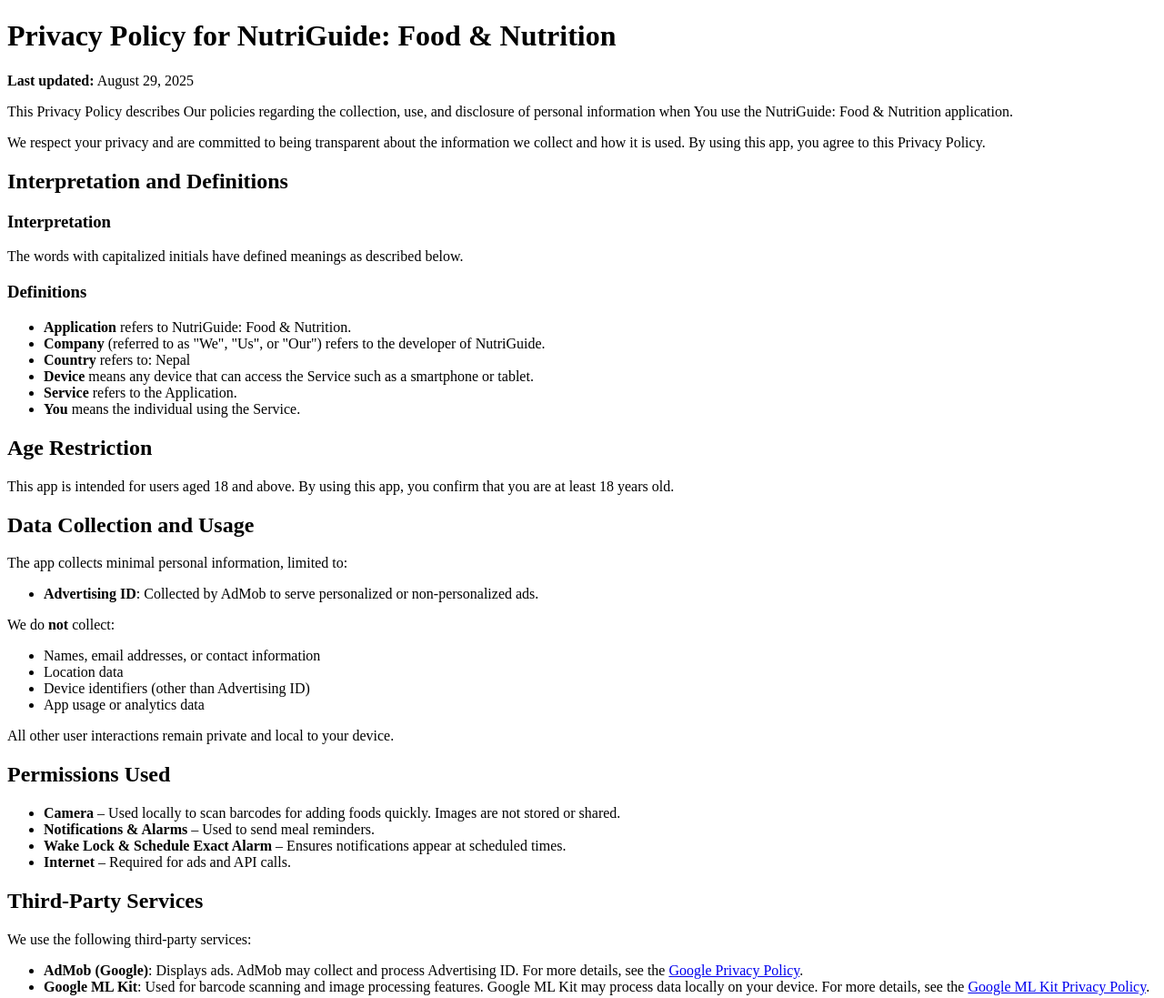
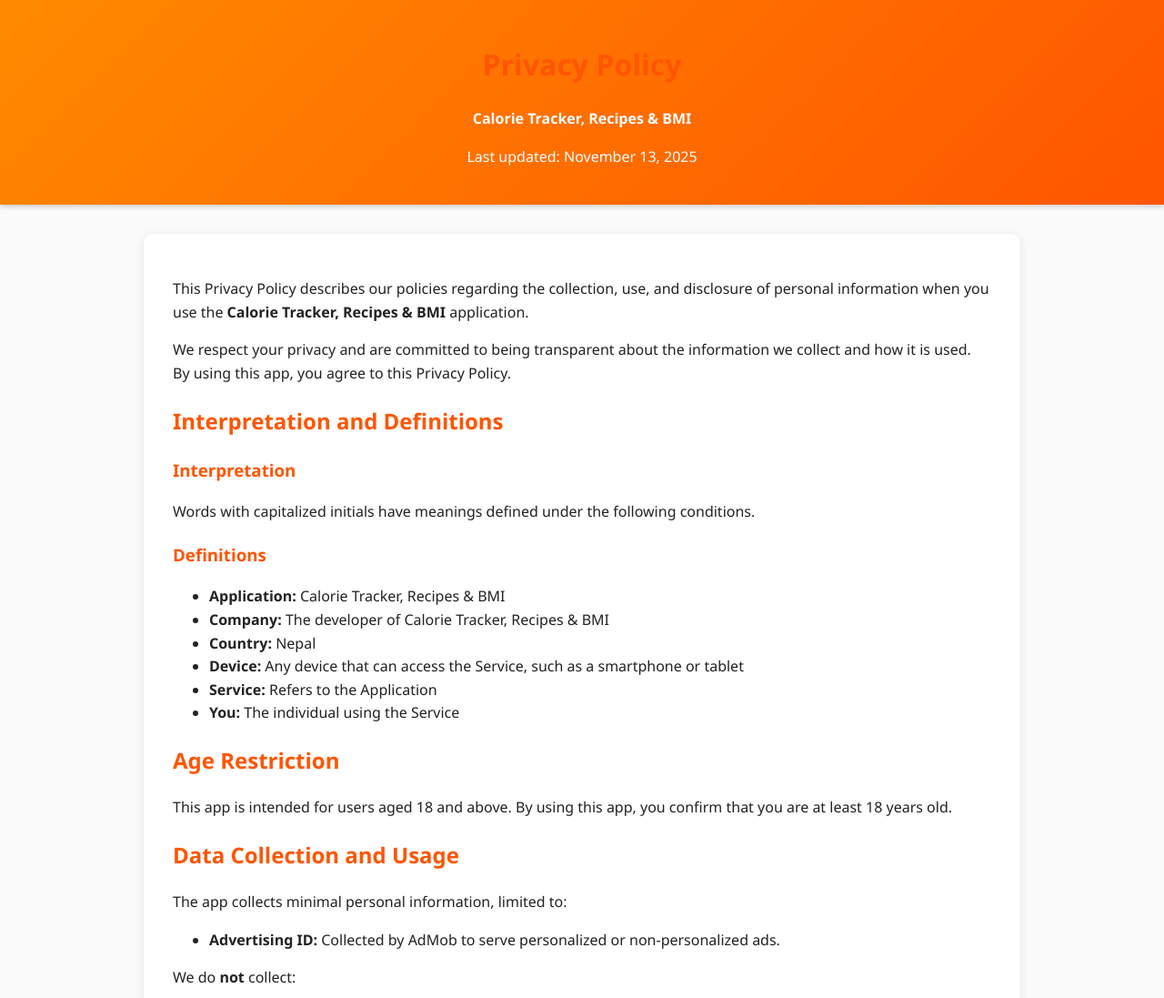
Before and after one commit to Amritbhandari111/nutriguide-privacy-policy, a plain HTML site: page index.html in a window 1280 px wide. Shown: the top 1097 px of the page at 91% size. Drawn offline with Linux system fonts and the light colour scheme.

Commit message:
Revise Privacy Policy for Calorie Tracker app
Updated privacy policy content and structure for the Calorie Tracker application, including new meta tags and styling.

```diff
--- a/index.html
+++ b/index.html
@@ -1,30 +1,77 @@
 <!DOCTYPE html>
 <html lang="en">
 <head>
-  <meta charset="UTF-8">
-  <title>Privacy Policy</title>
+  <meta charset="UTF-8" />
+  <meta name="viewport" content="width=device-width, initial-scale=1.0" />
+  <meta name="description" content="Privacy Policy for Calorie Tracker, Recipes & BMI App" />
+  <title>Privacy Policy | Calorie Tracker, Recipes & BMI</title>
+  <style>
+    body {
+      font-family: "Segoe UI", Roboto, Arial, sans-serif;
+      background-color: #fafafa;
+      color: #222;
+      line-height: 1.6;
+      margin: 0;
+      padding: 0;
+    }
+    header {
+      background: linear-gradient(135deg, #ff8a00, #ff5500);
+      color: white;
+      padding: 1.5rem;
+      text-align: center;
+      box-shadow: 0 2px 6px rgba(0,0,0,0.2);
+    }
+    main {
+      max-width: 900px;
+      margin: 2rem auto;
+      padding: 2rem;
+      background: #fff;
+      border-radius: 10px;
+      box-shadow: 0 2px 10px rgba(0,0,0,0.1);
+    }
+    h1, h2, h3 {
+      color: #ff5500;
+    }
+    a {
+      color: #ff5500;
+      text-decoration: none;
+    }
+    a:hover {
+      text-decoration: underline;
+    }
+    footer {
+      text-align: center;
+      font-size: 0.9rem;
+      color: #777;
+      padding: 1rem 0 2rem;
+    }
+  </style>
 </head>
 <body>
-<h1>Privacy Policy for NutriGuide: Food & Nutrition</h1>
-<p><strong>Last updated:</strong> August 29, 2025</p>
+  <header>
+    <h1>Privacy Policy</h1>
+    <p><strong>Calorie Tracker, Recipes & BMI</strong></p>
+    <p>Last updated: November 13, 2025</p>
+  </header>
 
-<p>This Privacy Policy describes Our policies regarding the collection, use, and disclosure of personal information when You use the NutriGuide: Food & Nutrition application.</p>
-
+  <main>
+    <section>
+      <p>This Privacy Policy describes our policies regarding the collection, use, and disclosure of personal information when you use the <strong>Calorie Tracker, Recipes & BMI</strong> application.</p>
       <p>We respect your privacy and are committed to being transparent about the information we collect and how it is used. By using this app, you agree to this Privacy Policy.</p>
+    </section>
 
     <h2>Interpretation and Definitions</h2>
-
     <h3>Interpretation</h3>
-<p>The words with capitalized initials have defined meanings as described below.</p>
+    <p>Words with capitalized initials have meanings defined under the following conditions.</p>
 
     <h3>Definitions</h3>
     <ul>
-  <li><strong>Application</strong> refers to NutriGuide: Food & Nutrition.</li>
-  <li><strong>Company</strong> (referred to as "We", "Us", or "Our") refers to the developer of NutriGuide.</li>
-  <li><strong>Country</strong> refers to: Nepal</li>
-  <li><strong>Device</strong> means any device that can access the Service such as a smartphone or tablet.</li>
-  <li><strong>Service</strong> refers to the Application.</li>
-  <li><strong>You</strong> means the individual using the Service.</li>
+      <li><strong>Application:</strong> Calorie Tracker, Recipes & BMI</li>
+      <li><strong>Company:</strong> The developer of Calorie Tracker, Recipes & BMI</li>
+      <li><strong>Country:</strong> Nepal</li>
+      <li><strong>Device:</strong> Any device that can access the Service, such as a smartphone or tablet</li>
+      <li><strong>Service:</strong> Refers to the Application</li>
+      <li><strong>You:</strong> The individual using the Service</li>
     </ul>
 
     <h2>Age Restriction</h2>
@@ -33,9 +80,8 @@
     <h2>Data Collection and Usage</h2>
     <p>The app collects minimal personal information, limited to:</p>
     <ul>
-  <li><strong>Advertising ID</strong>: Collected by AdMob to serve personalized or non-personalized ads.</li>
+      <li><strong>Advertising ID:</strong> Collected by AdMob to serve personalized or non-personalized ads.</li>
     </ul>
-
     <p>We do <strong>not</strong> collect:</p>
     <ul>
       <li>Names, email addresses, or contact information</li>
@@ -43,22 +89,28 @@
       <li>Device identifiers (other than Advertising ID)</li>
       <li>App usage or analytics data</li>
     </ul>
-
     <p>All other user interactions remain private and local to your device.</p>
 
     <h2>Permissions Used</h2>
     <ul>
-  <li><strong>Camera</strong> – Used locally to scan barcodes for adding foods quickly. Images are not stored or shared.</li>
-  <li><strong>Notifications &amp; Alarms</strong> – Used to send meal reminders.</li>
-  <li><strong>Wake Lock &amp; Schedule Exact Alarm</strong> – Ensures notifications appear at scheduled times.</li>
-  <li><strong>Internet</strong> – Required for ads and API calls.</li>
+      <li><strong>POST_NOTIFICATIONS:</strong> Allows the app to send reminders and meal notifications.</li>
+      <li><strong>VIBRATE:</strong> Enables vibration for reminders and notifications.</li>
+      <li><strong>com.google.android.gms.permission.AD_ID:</strong> Used by AdMob for ads.</li>
+      <li><strong>WAKE_LOCK:</strong> Keeps the device awake for scheduled notifications.</li>
+      <li><strong>RECEIVE_BOOT_COMPLETED:</strong> Ensures alarms and reminders re-schedule after restart.</li>
+      <li><strong>SCHEDULE_EXACT_ALARM:</strong> Used to schedule meal and health reminders at exact times.</li>
+      <li><strong>REQUEST_IGNORE_BATTERY_OPTIMIZATIONS:</strong> Allows reminders to function under battery optimizations.</li>
+      <li><strong>CAMERA:</strong> Used locally to scan food barcodes. Images are not stored or shared.</li>
+      <li><strong>INTERNET:</strong> Required for ads and API connections.</li>
     </ul>
 
     <h2>Third-Party Services</h2>
     <p>We use the following third-party services:</p>
     <ul>
-  <li><strong>AdMob (Google)</strong>: Displays ads. AdMob may collect and process Advertising ID. For more details, see the <a href="https://policies.google.com/privacy" target="_blank" rel="noopener noreferrer">Google Privacy Policy</a>.</li>
-  <li><strong>Google ML Kit</strong>: Used for barcode scanning and image processing features. Google ML Kit may process data locally on your device. For more details, see the <a href="https://developers.google.com/ml-kit/terms" target="_blank" rel="noopener noreferrer">Google ML Kit Privacy Policy</a>.</li>
+      <li><strong>AdMob (Google):</strong> Displays ads. AdMob may collect and process Advertising ID.
+        See the <a href="https://policies.google.com/privacy" target="_blank">Google Privacy Policy</a>.</li>
+      <li><strong>Google ML Kit:</strong> Used for barcode scanning and image processing.
+        See the <a href="https://developers.google.com/ml-kit/terms" target="_blank">Google ML Kit Privacy Policy</a>.</li>
     </ul>
     <p>No other third-party services collect personal information.</p>
 
@@ -69,16 +121,18 @@
     <p>We do not sell, trade, or share your personal information with third parties, except as required by law or for ad serving through AdMob.</p>
 
     <h2>Security</h2>
-<p>We implement reasonable technical measures to protect your data, but no app or system can be completely secure.</p>
+    <p>We use reasonable technical and organizational measures to protect your data, but no app or system can guarantee complete security.</p>
 
     <h2>Changes to This Policy</h2>
-<p>We may update this Privacy Policy from time to time. Any changes will be posted on this page with an updated "Last updated" date.</p>
+    <p>We may update this Privacy Policy from time to time. Any changes will be posted here with an updated "Last updated" date.</p>
 
     <h2>Contact Us</h2>
     <p>If you have any questions about this Privacy Policy, contact us at:</p>
-<p>Email: <strong>codendeveloper969@gmail.com</strong></p>
+    <p><strong>Email:</strong> <a href="mailto:codendeveloper969@gmail.com">codendeveloper969@gmail.com</a></p>
+  </main>
 
-<hr>
-<p>This Privacy Policy reflects our current data practices and follows standard privacy policy formats.</p>
+  <footer>
+    &copy; 2025 Calorie Tracker, Recipes & BMI. All rights reserved.
+  </footer>
 </body>
 </html>
```
Lines whose indentation alone changed are shown as unchanged.
